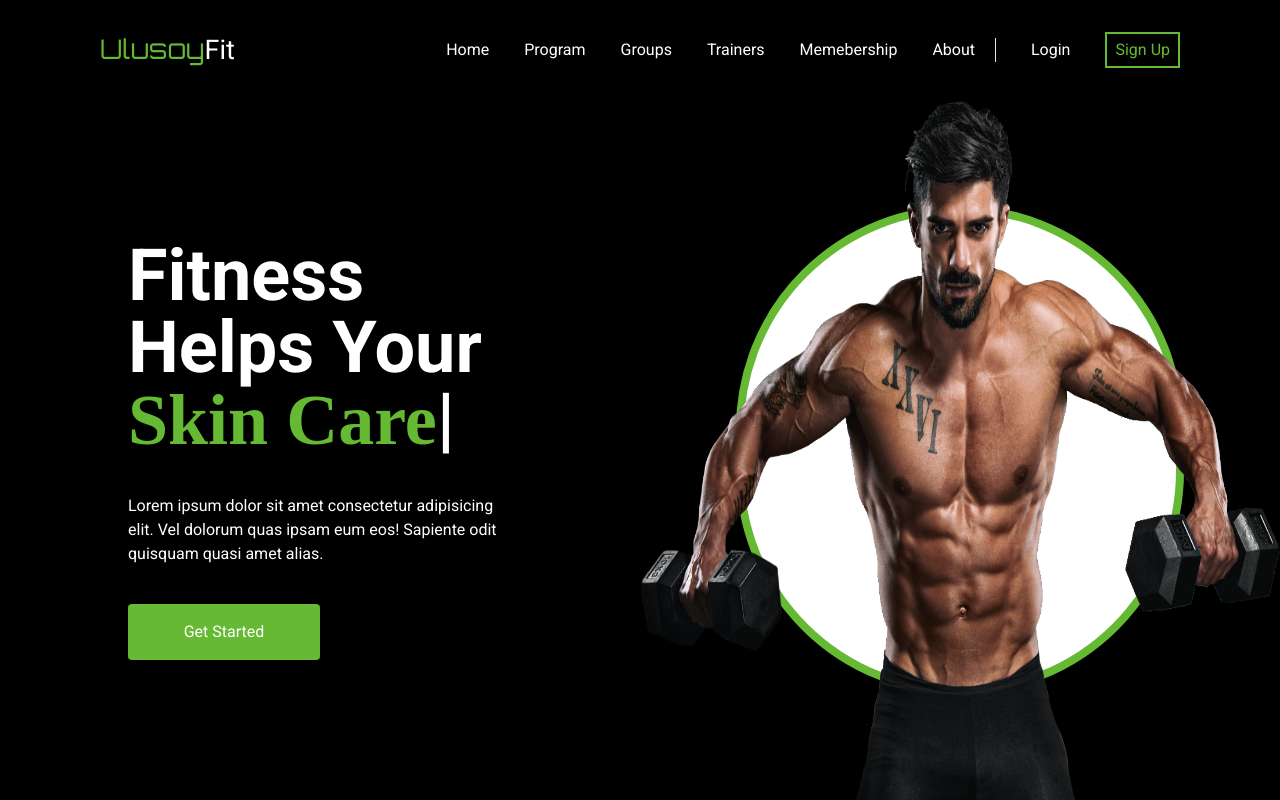
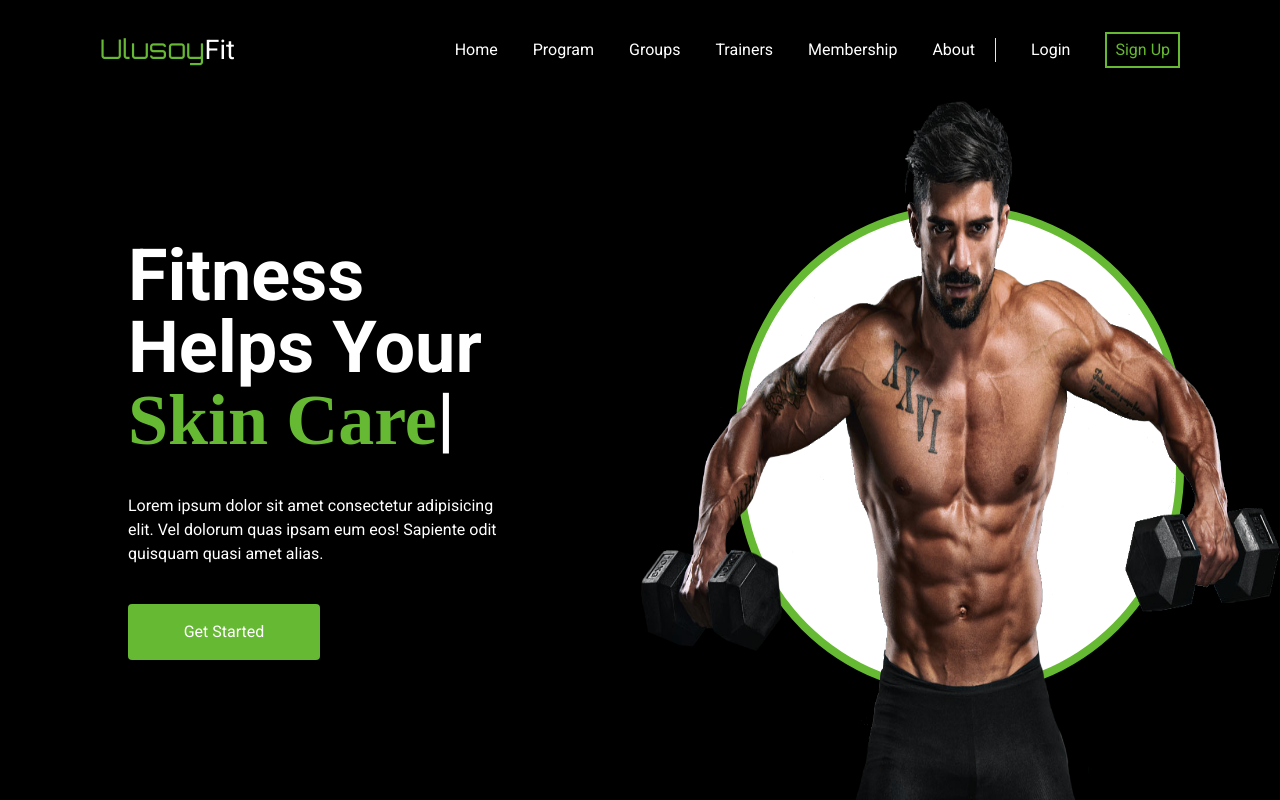
Before and after one commit to MEminUlusoy/GymProject, a React (Create React App) app in the folder gym-project/: page / in a window 1280 px wide. Built offline with nearby package versions, Linux system fonts and the light colour scheme; a web font is replaced by a local one.

Commit message:
navbardaki yanlış yazım düzeltildi

```diff
--- a/gym-project/src/components/navbar/Navbar.jsx
+++ b/gym-project/src/components/navbar/Navbar.jsx
@@ -13,7 +13,7 @@ function Navbar() {
           <li><a href="#programs">Program</a></li>
           <li><a href="#groups">Groups</a></li>
           <li><a href="#trainers">Trainers</a></li>
-          <li><a href="#membership">Memebership</a></li>
+          <li><a href="#membership">Membership</a></li>
           <li className="border-r pr-5"><a href="#about">About</a></li>
           <li><a href="#footer">Login</a></li>
           <li><a href="#footer"><button className="border-2 border-[#66B932] text-[#66B932] py-1 px-2">Sign Up</button></a></li>
```
